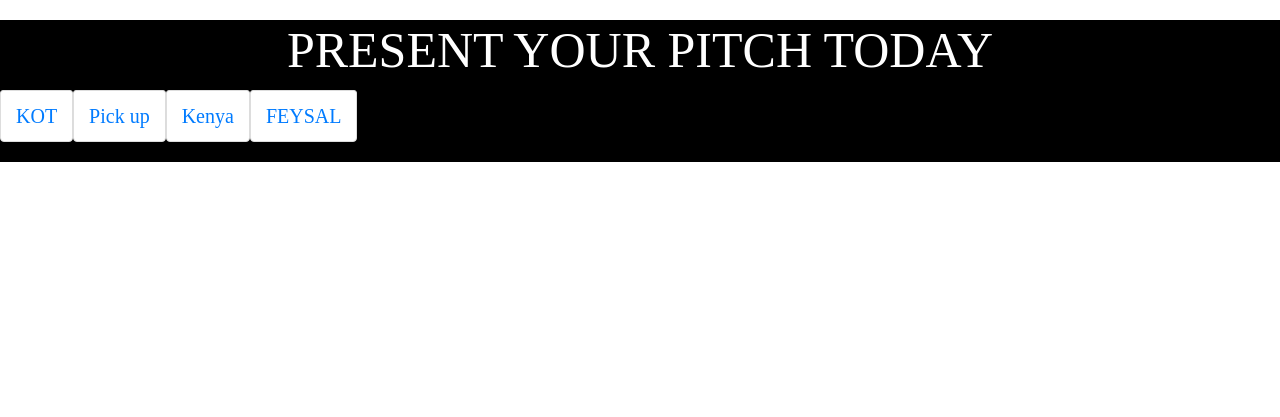
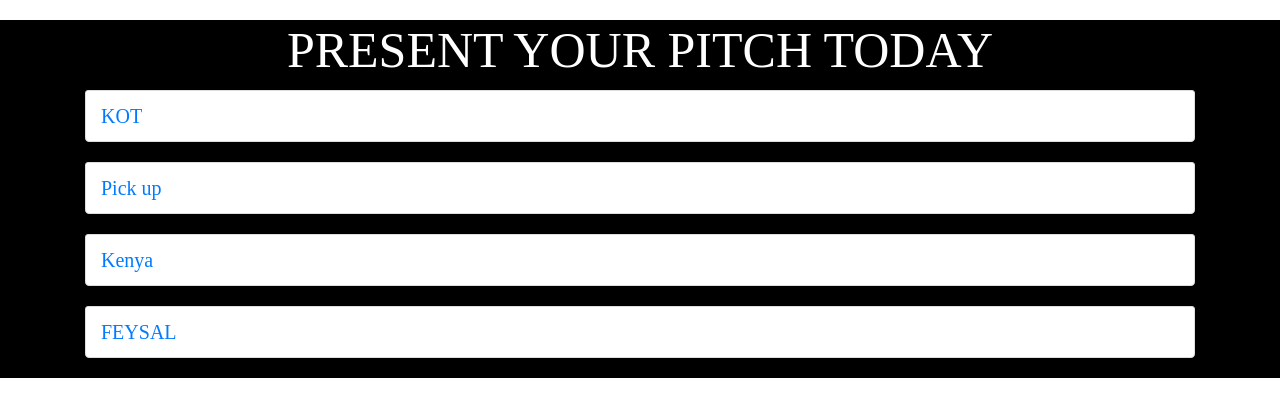
Before and after one commit to feysal-Ibrahim/Baddas-pitch, a Flask app: page / in a window 1280 px wide. Shown: the part 122-539 px from the top of the page. Run offline with Flask 2, Linux system fonts and the light colour scheme; data that the repository does not hold is empty; some libraries are stand-ins or nearby versions.

Commit message:
re-change  to development in order to push to heroku successfully

```diff
--- a/app/static/css/style.css
+++ b/app/static/css/style.css
@@ -13,3 +13,9 @@ html {
     color: white;
     opacity: 0.9px;
 }
+.container{
+    background-color: black;
+    color: white;
+    opacity: 0.9px;
+
+}
--- a/app/templates/index.html
+++ b/app/templates/index.html
@@ -15,6 +15,8 @@
 <div class="container-fluid">
   <h1 class="text-center">PRESENT YOUR PITCH TODAY</h1>
   <div class="row">
+  </div>
+      <div class="container">
     <div class="panel panel-default panel-heading"><a href="/pitch//new">KOT</a></div>
     <div class="panel panel-default panel-heading"><a href="/pitch//new">Pick up</a></div>
     <div class="panel panel-default panel-heading"><a href="/category/production">Kenya</a></div>
```
